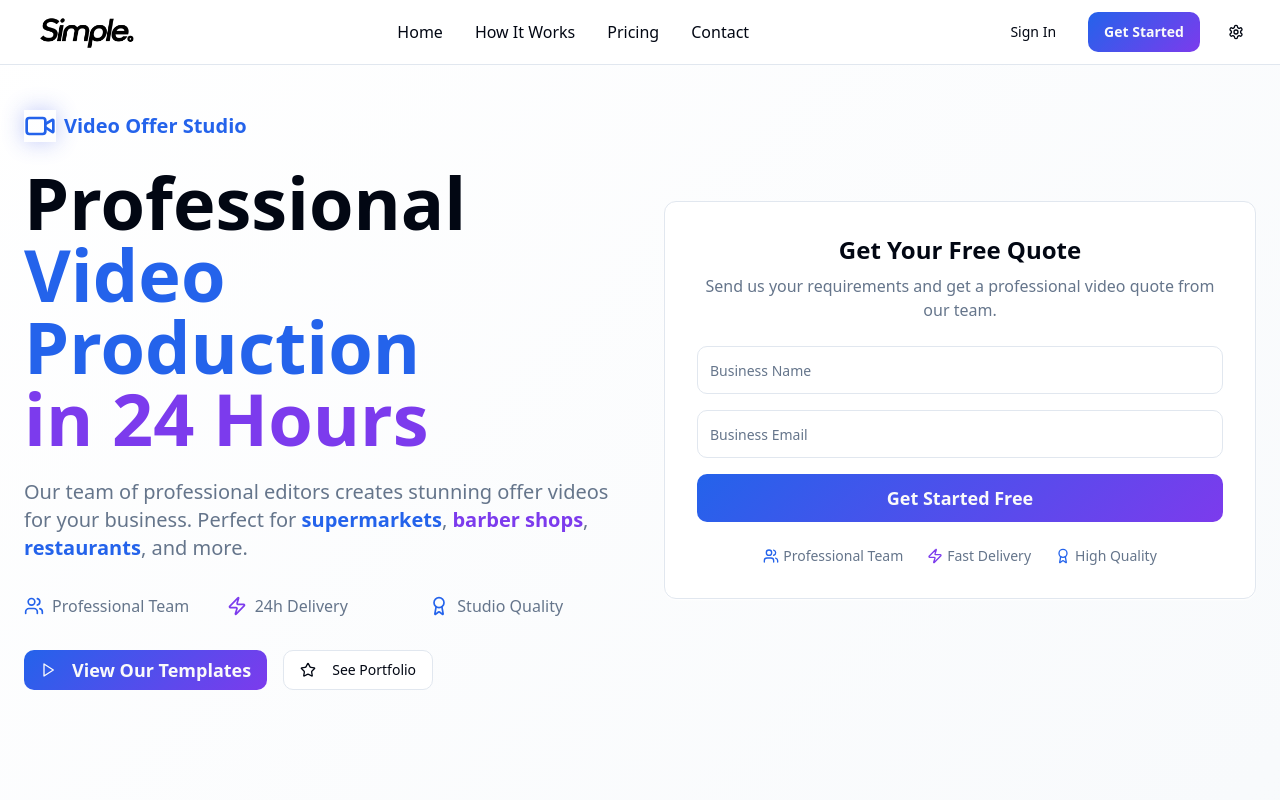
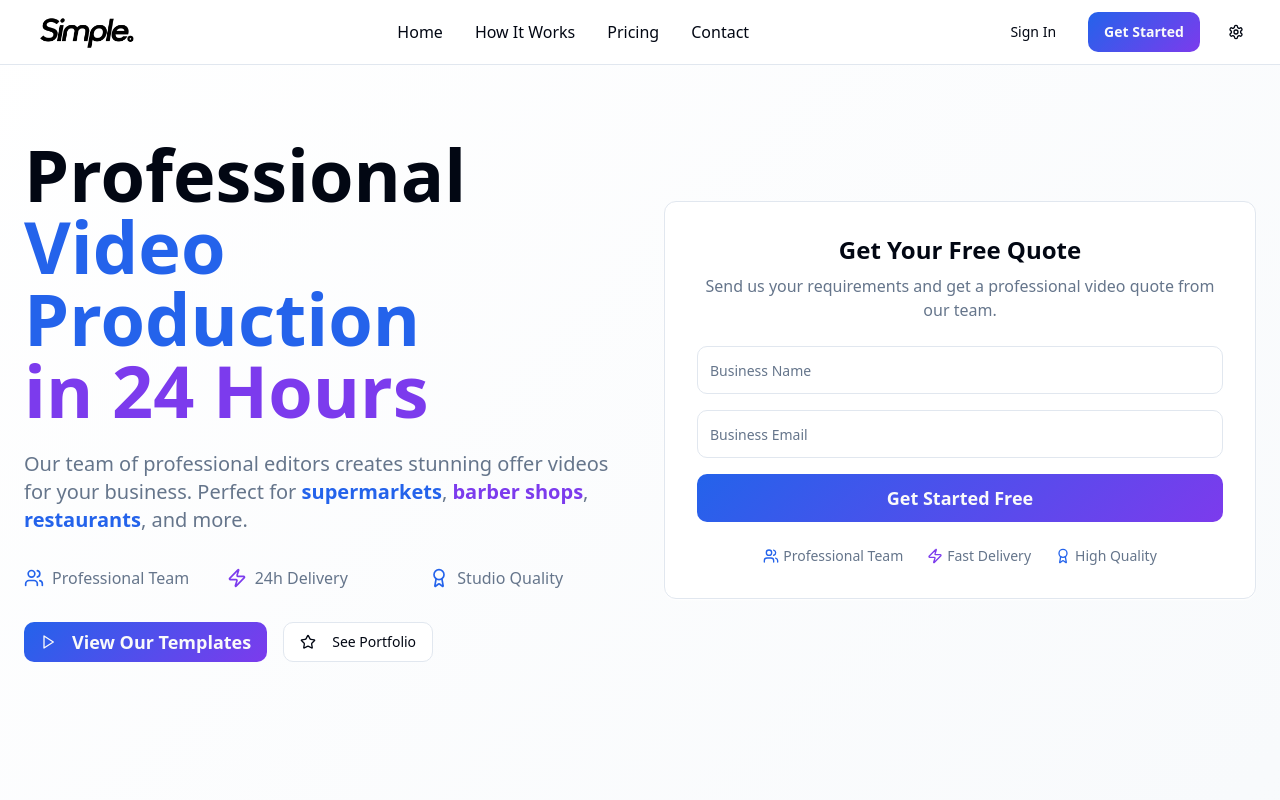
Before and after one commit to DaviTiola/video-offer-studio, a React (Vite) app: page / in a window 1280 px wide. Shown: the top 800 px of the page. Built offline with nearby package versions, Linux system fonts and the light colour scheme.

Commit message:
Remove Video Offer Studio icon and text
Removes the "Video Offer Studio" icon and text from the navigation bar in `src/components/Navigation.tsx` and `src/components/ModernNavigation.tsx`.

```diff
--- a/src/components/ModernHeroSection.tsx
+++ b/src/components/ModernHeroSection.tsx
@@ -24,7 +24,7 @@ const ModernHeroSection = () => {
 
     console.log("Lead captured:", { email, businessName });
     toast({
-      title: "Welcome to Video Offer Studio! 🎬",
+      title: "Welcome to Simple! 🎬",
       description: "Our professional team will contact you within 24 hours.",
     });
 
@@ -49,10 +49,6 @@ const ModernHeroSection = () => {
         <div className="grid lg:grid-cols-2 gap-12 items-center">
           {/* Left Column - Hero Text */}
           <div className="text-center lg:text-left animate-fade-in">
-            <div className="flex items-center justify-center lg:justify-start gap-2 mb-6">
-              <Video className="h-8 w-8 text-primary animate-glow-pulse" />
-              <span className="text-primary font-bold text-xl">Video Offer Studio</span>
-            </div>
 
             <h1 className="text-5xl lg:text-7xl font-bold text-foreground mb-6 leading-tight">
               Professional
```
